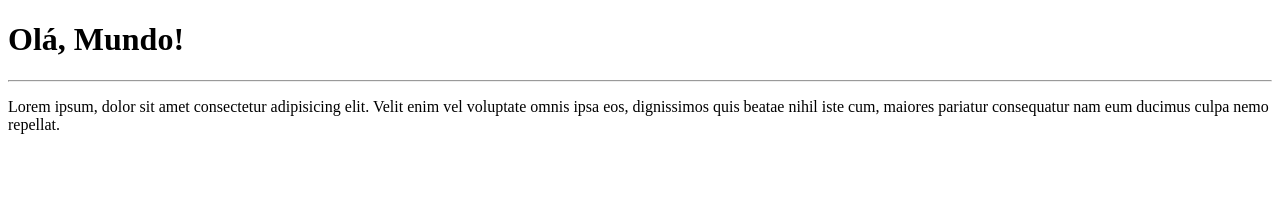
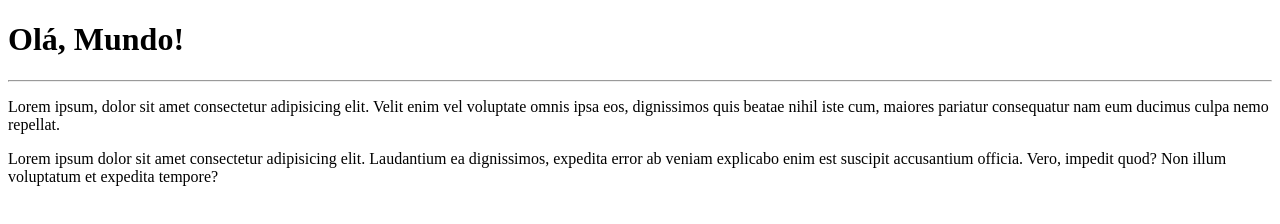
Before and after one commit to EstevamGelain/Ola-mundo-treino, a plain HTML site: page Site-Exemplo/index.html in a window 1280 px wide. Drawn offline with Linux system fonts and the light colour scheme.

Commit message:
adicionei um paragrafo

```diff
--- a/Site-Exemplo/index.html
+++ b/Site-Exemplo/index.html
@@ -10,6 +10,6 @@
     <h1>Olá, Mundo!</h1>
     <hr>
     <p>Lorem ipsum, dolor sit amet consectetur adipisicing elit. Velit enim vel voluptate omnis ipsa eos, dignissimos quis beatae nihil iste cum, maiores pariatur consequatur nam eum ducimus culpa nemo repellat.</p>
-
+    <p>Lorem ipsum dolor sit amet consectetur adipisicing elit. Laudantium ea dignissimos, expedita error ab veniam explicabo enim est suscipit accusantium officia. Vero, impedit quod? Non illum voluptatum et expedita tempore?</p>
 </body>
 </html>
```
